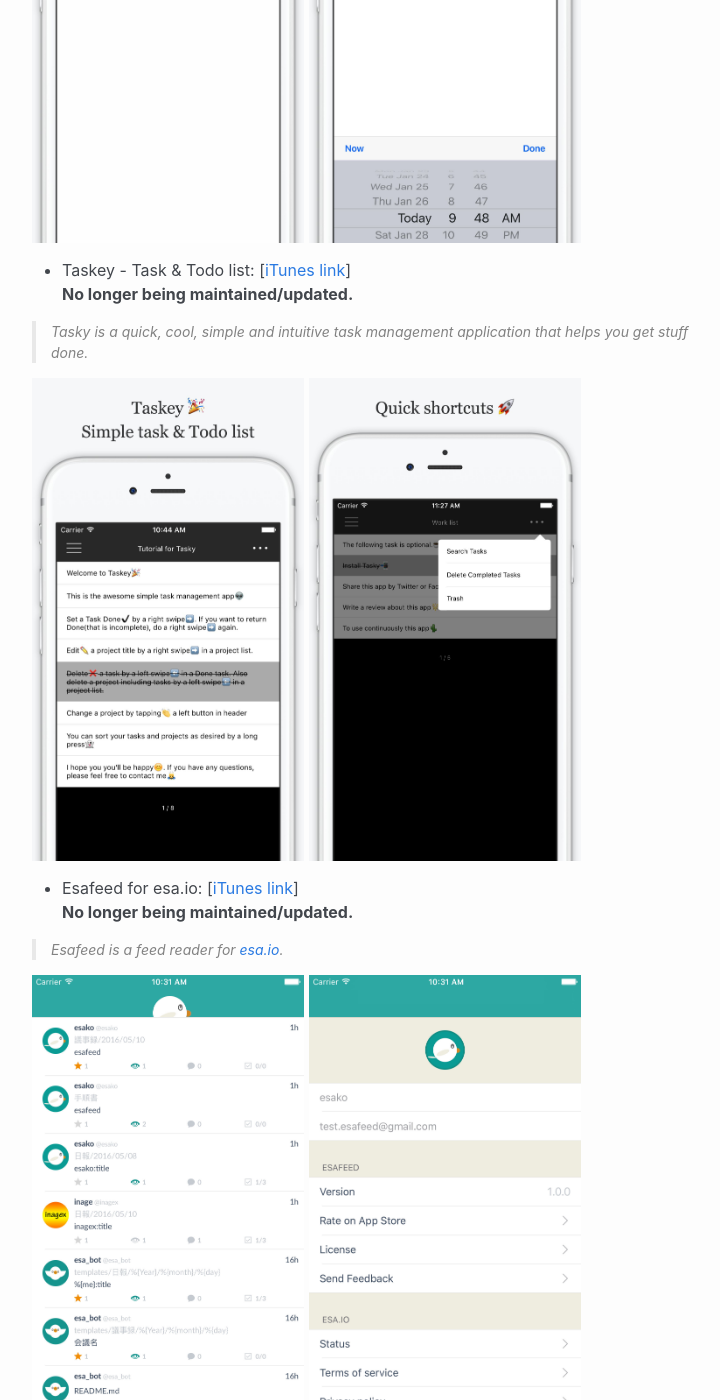
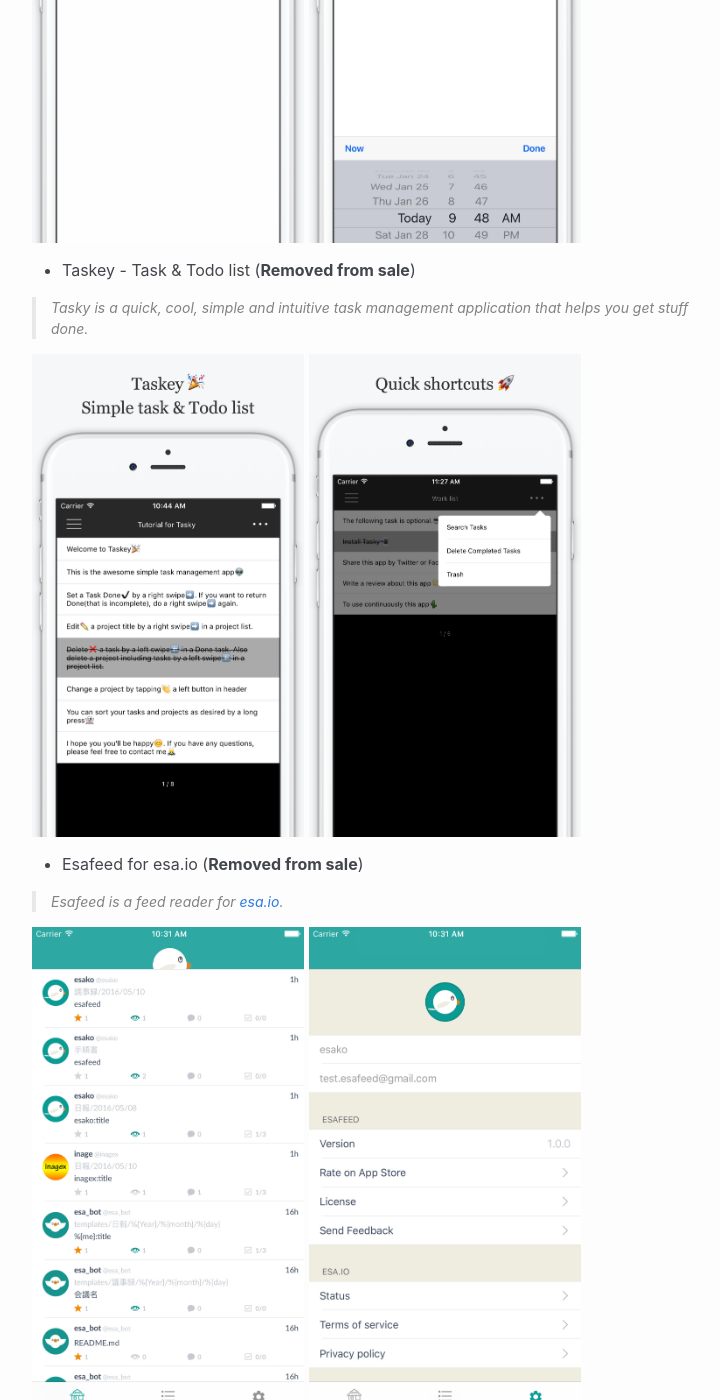
Before and after one commit to pixyzehn/pixyzehn.com, a Jekyll site: the page built from pages/portfolio.md, in a window 1280 px wide and 1400 px high, scrolled down 1003 px. Shown: the whole window, without its empty margins (268-988 px from the left). Built offline with Jekyll 4.4.1, drawn with Linux system fonts in a browser that asks for light colours; nearby versions of some CDN libraries; library files that are not in the unit come from our copies; some of the changed text lies outside the part shown.

Commit message:
Update page

```diff
--- a/pages/portfolio.md
+++ b/pages/portfolio.md
@@ -37,16 +37,14 @@ A Swift framework for the esa.io API [https://esa.io](https://esa.io).
 ![kigen01]({{ site.url }}/assets/kigen01.jpg){:width="40%"}
 ![kigen02]({{ site.url }}/assets/kigen02.jpg){:width="40%"}
 
-- Taskey - Task & Todo list: [[iTunes link](https://itunes.apple.com/us/app/taskey-tasuku-guan-li-todorisuto/id1063089003?ls=1&mt=8){:target="_blank"}]
-**No longer being maintained/updated.**
+- Taskey - Task & Todo list (**Removed from sale**)
 
 > Tasky is a quick, cool, simple and intuitive task management application that helps you get stuff done.
 
 ![taskey01]({{ site.url }}/assets/taskey01.jpg){:width="40%"}
 ![taskey02]({{ site.url }}/assets/taskey02.jpg){:width="40%"}
 
-- Esafeed for esa.io: [[iTunes link](https://itunes.apple.com/us/app/esafeed-for-esa.io/id1111901482?ls=1&mt=8){:target="_blank"}]
-**No longer being maintained/updated.**
+- Esafeed for esa.io (**Removed from sale**)
 
 > Esafeed is a feed reader for [esa.io](https://esa.io/){:target="_blank"}.
 
```
Also changed, not shown: other parts of pages/portfolio.md (+0 -9 lines).
